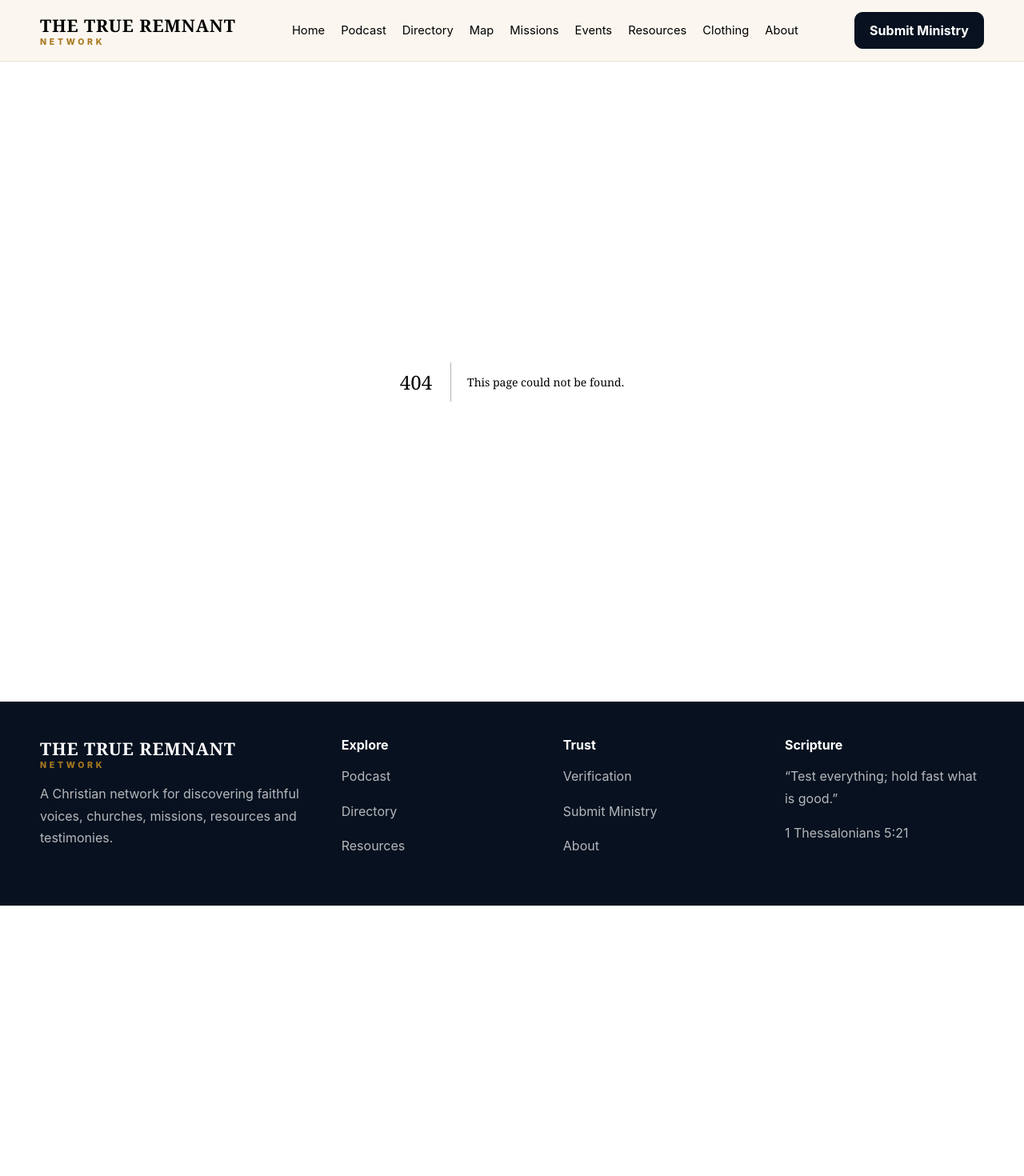
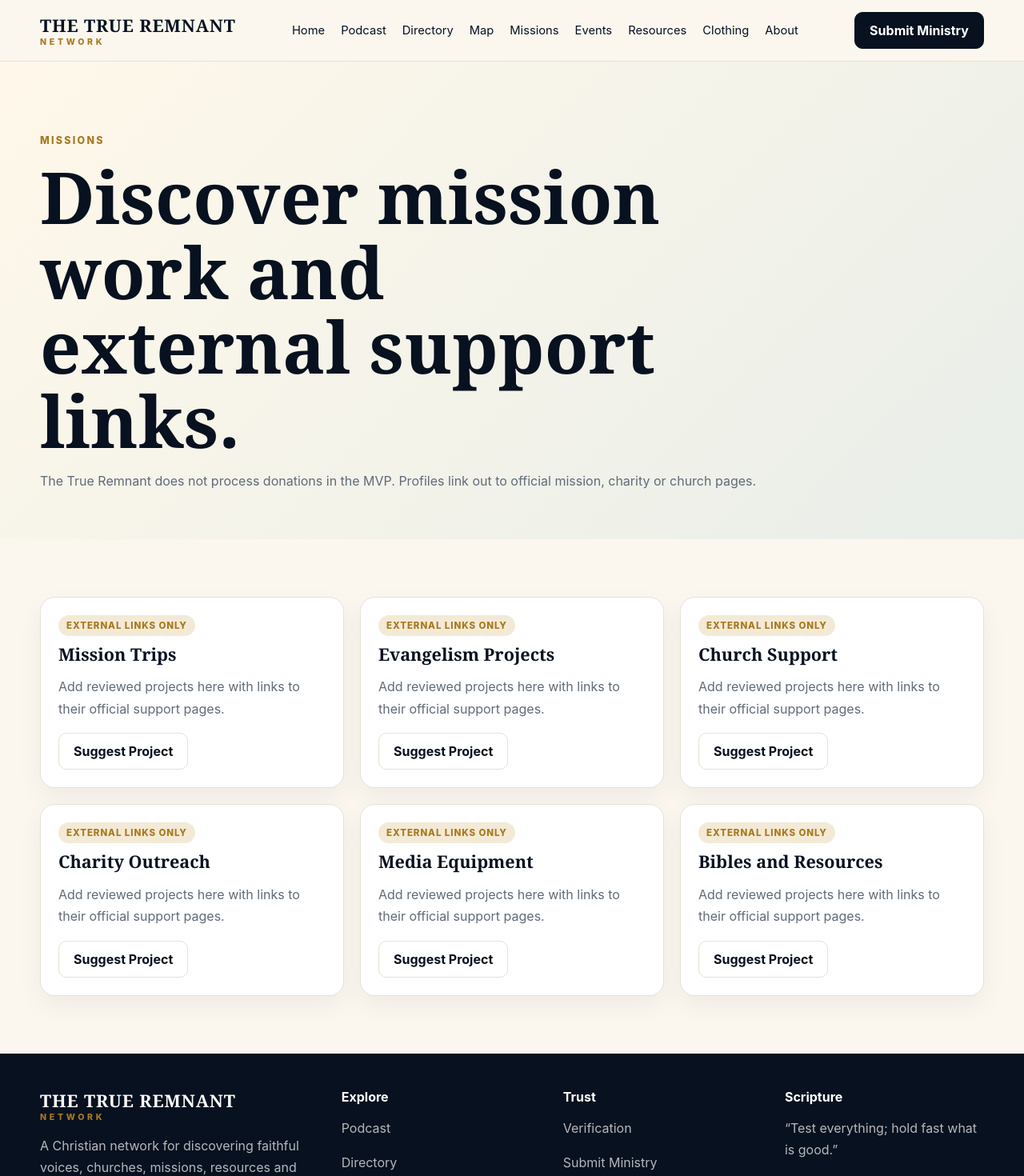
Before and after one commit to dakande85-bit/the-true-remnant-network, a Next.js app: page /missions in a window 1280 px wide. Before the commit this address had no page. Shown: the top 1470 px of the page at 80% size. Before the commit the page ends 1132 px from the top, so only its background shows below. Built offline with nearby package versions, Linux system fonts and the light colour scheme.

Commit message:
Add missions page

```diff
--- /dev/null
+++ b/src/app/missions/page.tsx
@@ -0,0 +1,32 @@
+export default function MissionsPage() {
+  return (
+    <>
+      <section className="page-hero">
+        <div className="container">
+          <p className="kicker">Missions</p>
+          <h1>Discover mission work and external support links.</h1>
+          <p>The True Remnant does not process donations in the MVP. Profiles link out to official mission, charity or church pages.</p>
+        </div>
+      </section>
+      <section className="section">
+        <div className="container grid grid-3">
+          {[
+            "Mission Trips",
+            "Evangelism Projects",
+            "Church Support",
+            "Charity Outreach",
+            "Media Equipment",
+            "Bibles and Resources"
+          ].map((title) => (
+            <article className="card" key={title}>
+              <span className="badge">External links only</span>
+              <h3 style={{ marginTop: 12 }}>{title}</h3>
+              <p>Add reviewed projects here with links to their official support pages.</p>
+              <a className="btn" href="/submit">Suggest Project</a>
+            </article>
+          ))}
+        </div>
+      </section>
+    </>
+  );
+}
```
